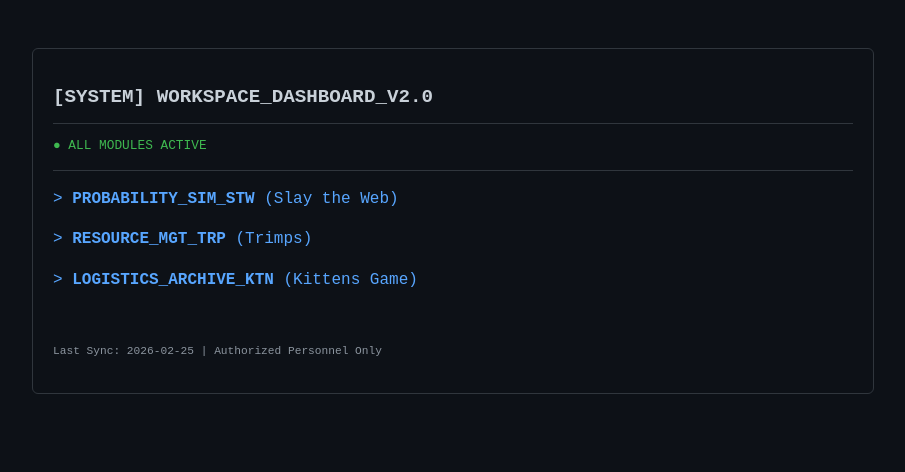
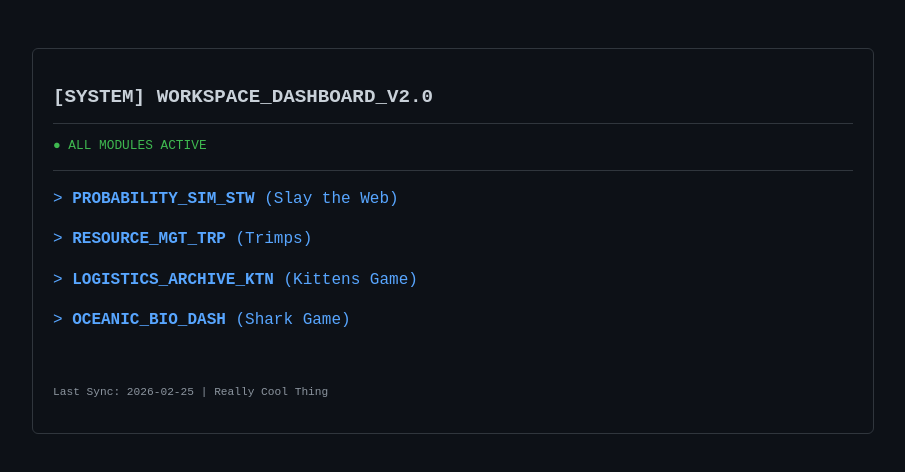
Before and after one commit to theseafly/workspace, a plain HTML site: page index.html in a window 1280 px wide. Shown: the whole page, without its empty margins (187-1092 px from the left). Drawn offline with Linux system fonts and the light colour scheme.

Commit message:
Update index.html

```diff
--- a/index.html
+++ b/index.html
@@ -23,8 +23,9 @@
             <li>> <a href="https://theseafly.github.io/tleparser/">PROBABILITY_SIM_STW</a> (Slay the Web)</li>
             <li>> <a href="https://theseafly.github.io/Trimps.github.io/">RESOURCE_MGT_TRP</a> (Trimps)</li>
             <li>> <a href="https://theseafly.github.io/kittensgame/">LOGISTICS_ARCHIVE_KTN</a> (Kittens Game)</li>
+            <li>> <a href="https://theseafly.github.io/SharkGame/">OCEANIC_BIO_DASH</a> (Shark Game)</li>
         </ul>
-        <p style="color: #8b949e; font-size: 0.7rem; margin-top: 50px;">Last Sync: 2026-02-25 | Authorized Personnel Only</p>
+        <p style="color: #8b949e; font-size: 0.7rem; margin-top: 50px;">Last Sync: 2026-02-25 | Really Cool Thing</p>
     </div>
 </body>
 </html>
```
